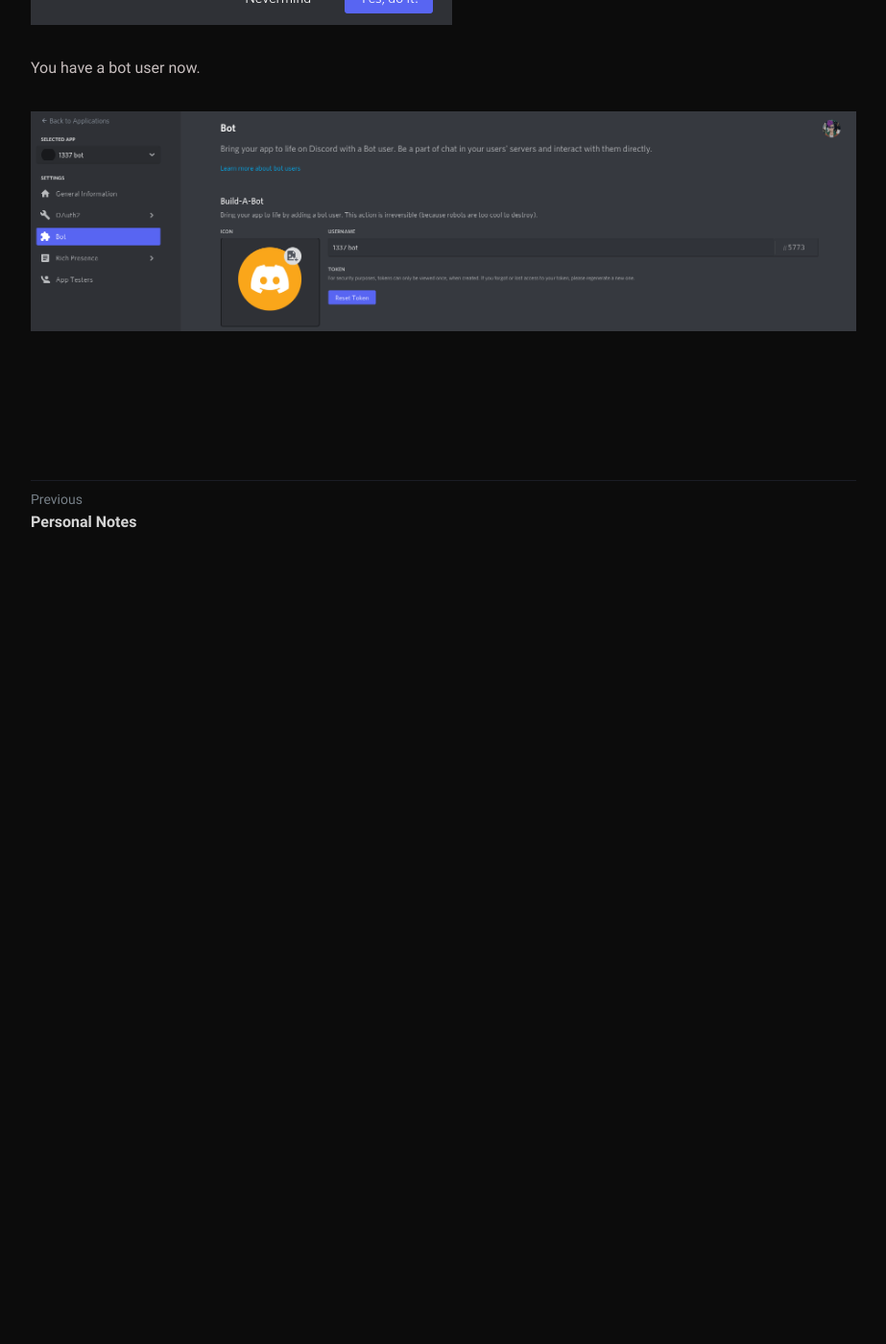
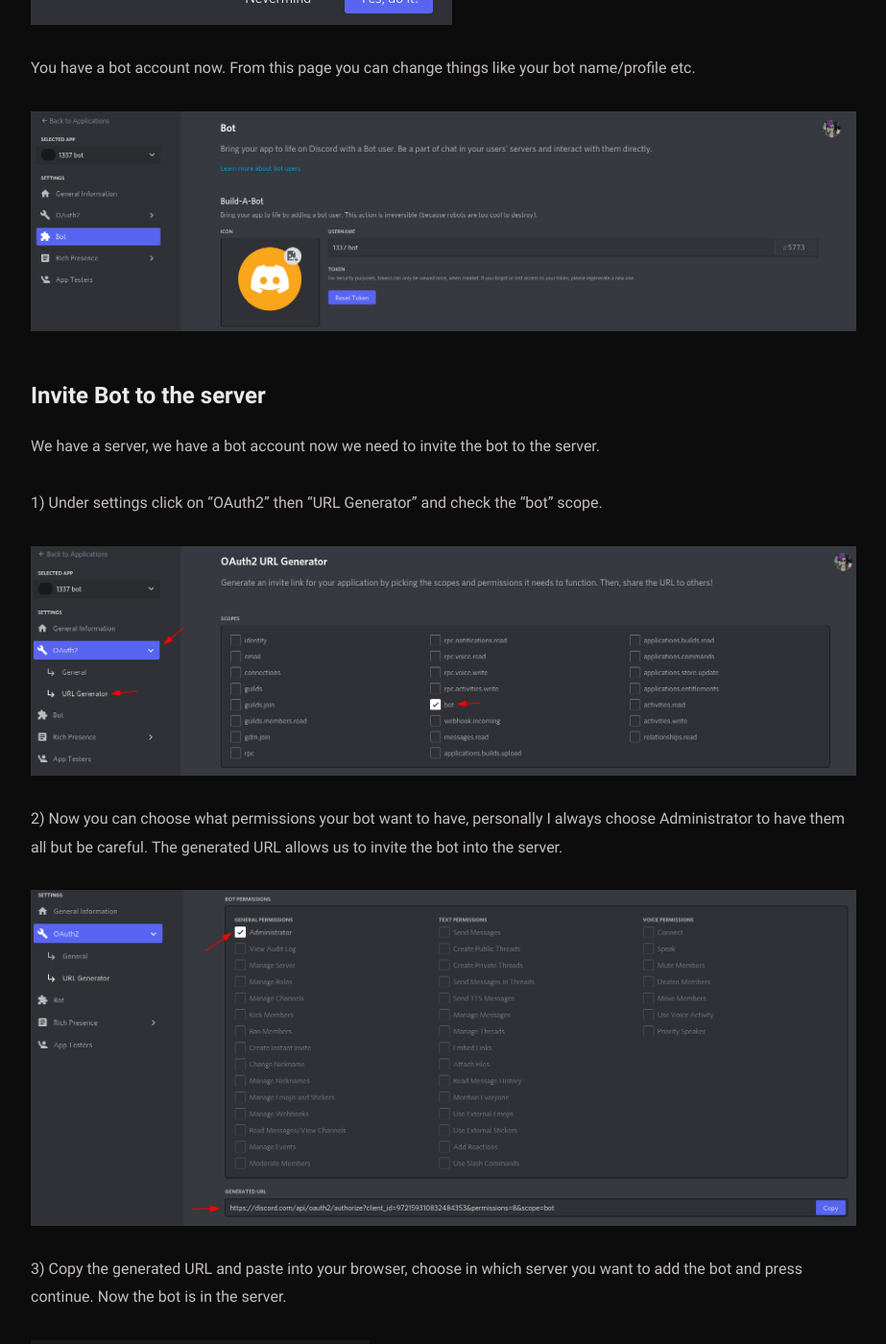
Before and after one commit to sh3llm4g1ck/sh3llm4g1ck.github.io, a Jekyll site: the page built from _posts/python-discord.py-bot-setup/2022-05-06-python-discord.py-bot-setup.md, in a window 1280 px wide and 1400 px high, scrolled down 4897 px. Shown: the whole window at 96% size, without its empty margins (178-1101 px from the left). Built offline with Jekyll 4.4.1, drawn with Linux system fonts in a browser that asks for light colours; before the commit the page ends 5463 px from its top, so only the background shows below that.

Commit message:
Update 2022-05-06-python-discord.py-bot-setup.md

```diff
--- a/_posts/python-discord.py-bot-setup/2022-05-06-python-discord.py-bot-setup.md
+++ b/_posts/python-discord.py-bot-setup/2022-05-06-python-discord.py-bot-setup.md
@@ -53,6 +53,24 @@ Click on "Yes, do it!"
 
 ![](https://raw.githubusercontent.com/sh3llm4g1ck/sh3llm4g1ck.github.io/main/_posts/python-discord.py-bot-setup/images/9.png)
 
-You have a bot user now.
+You have a bot account now. From this page you can change things like your bot name/profile etc.
 
 ![](https://raw.githubusercontent.com/sh3llm4g1ck/sh3llm4g1ck.github.io/main/_posts/python-discord.py-bot-setup/images/10.png)
+
+# Invite Bot to the server
+
+We have a server, we have a bot account now we need to invite the bot to the server.
+
+1) Under settings click on "OAuth2" then "URL Generator" and check the "bot" scope.
+
+![](https://raw.githubusercontent.com/sh3llm4g1ck/sh3llm4g1ck.github.io/main/_posts/python-discord.py-bot-setup/images/11.png)
+
+2) Now you can choose what permissions your bot want to have, personally I always choose Administrator to have them all but be careful. The generated URL allows us to invite the bot into the server.
+
+![](https://raw.githubusercontent.com/sh3llm4g1ck/sh3llm4g1ck.github.io/main/_posts/python-discord.py-bot-setup/images/12.png)
+
+3) Copy the generated URL and paste into your browser, choose in which server you want to add the bot and press continue. Now the bot is in the server.
+
+![](https://raw.githubusercontent.com/sh3llm4g1ck/sh3llm4g1ck.github.io/main/_posts/python-discord.py-bot-setup/images/13.png)
+
+![](https://raw.githubusercontent.com/sh3llm4g1ck/sh3llm4g1ck.github.io/main/_posts/python-discord.py-bot-setup/images/14.png)
```
